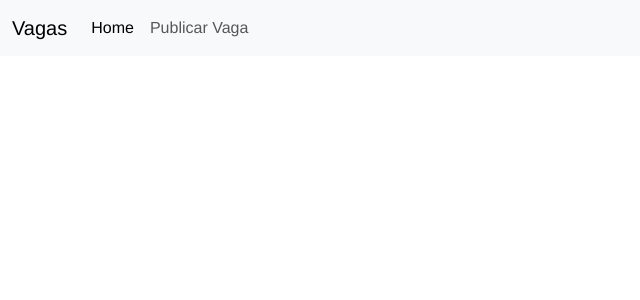
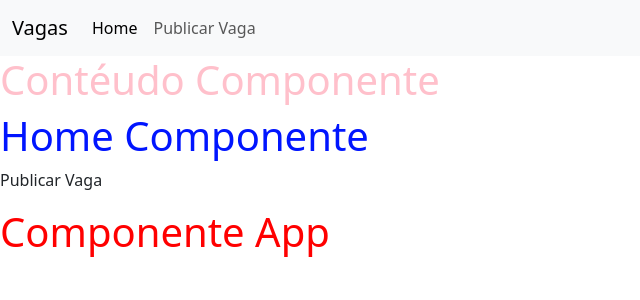
Before and after one commit to ProgramadorVictor/vagas-front, a Vue app: page / in a window 1280 px wide. Shown: the top 300 px of the page, without its empty margins (0-640 px from the left). Built offline with nearby package versions, Linux system fonts and the light colour scheme.

Commit message:
style: adicionando scoped aos componentes

```diff
--- a/src/App.vue
+++ b/src/App.vue
@@ -10,6 +10,8 @@
     <conteudo-component/> Utilização da case, kebab-case
     <conteudo-kebab-case/>
   -->
+  <ConteudoComponent/>
+  <h1>Componente App</h1>
 </template>
 
 <script>
@@ -26,13 +28,9 @@ export default {
 }
 </script>
 
-<style>
-#app {
-  font-family: Avenir, Helvetica, Arial, sans-serif;
-  -webkit-font-smoothing: antialiased;
-  -moz-osx-font-smoothing: grayscale;
-  text-align: center;
-  color: #2c3e50;
-  /* margin-top: 60px; */
+<style lang="css" scoped> /* 'scoped' adiciona estilo somente ao componente especificado. No caso somente o 'App.vue' vai ter o estilo */
+/* sem 'scoped' O estilo que esta no componente mais alto em questão de hierarquia recebe o estilo, os que estão mais baixo podem modificar o estilo. Causando uma confusão */
+h1{
+  color: red !important;
 }
 </style>
--- a/src/components/layouts/ConteudoComponent.vue
+++ b/src/components/layouts/ConteudoComponent.vue
@@ -1,6 +1,6 @@
 <template>
     <div>
-        <p>Contéudo</p>
+        <h1>Contéudo Componente</h1>
         <HomeKey/>
         <PublicarVaga/>
     </div>
@@ -15,5 +15,8 @@
         }
     }
 </script>
-<style lang="css">
+<style lang="css" scoped>
+h1{
+    color: pink !important;
+}
 </style>
--- a/src/components/views/HomeView.vue
+++ b/src/components/views/HomeView.vue
@@ -1,6 +1,6 @@
 <template>
     <div>
-        <p>Home</p>
+        <h1>Home Componente</h1>
     </div>
 </template>
 <script>
@@ -8,5 +8,8 @@
         name: 'HomeView'
     }
 </script>
-<style lang="css">
+<style lang="css" scoped>
+h1{
+    color: rgb(0, 21, 255) !important;
+}
 </style>
```
